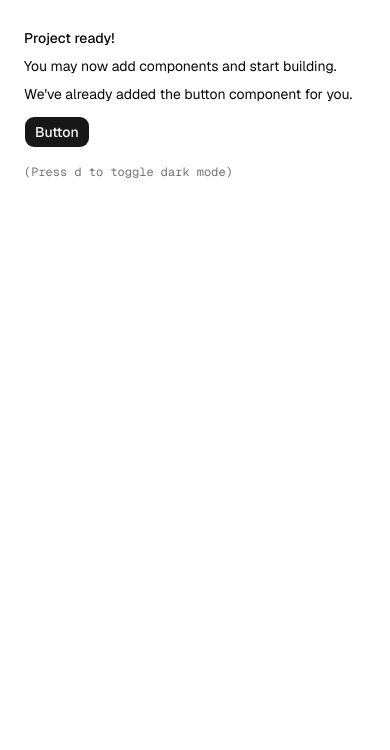
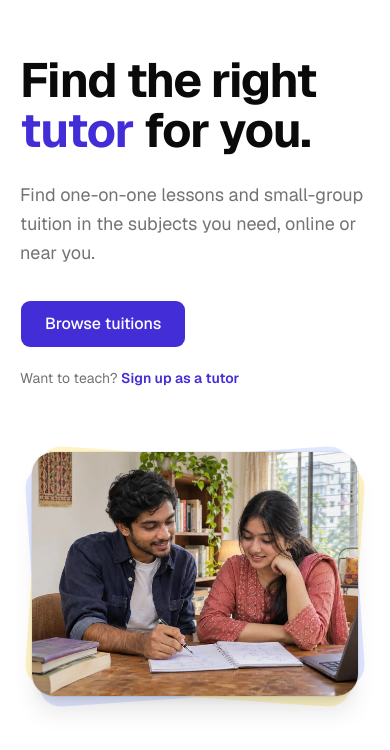
Before and after one commit to mayeendu/tutorlagbe-client, a Next.js app: page / in a window 390 px wide. Shown: the top 750 px of the page. Built offline with nearby package versions, Linux system fonts and the light colour scheme.

Commit message:
Build responsive homepage tutoring hero

```diff
--- a/app/page.tsx
+++ b/app/page.tsx
@@ -1,19 +1,66 @@
+import Image from "next/image"
+import Link from "next/link"
+
 import { Button } from "@/components/ui/button"
 
 export default function Page() {
   return (
-    <div className="flex min-h-svh p-6">
-      <div className="flex max-w-md min-w-0 flex-col gap-4 text-sm leading-loose">
-        <div>
-          <h1 className="font-medium">Project ready!</h1>
-          <p>You may now add components and start building.</p>
-          <p>We&apos;ve already added the button component for you.</p>
-          <Button className="mt-2">Button</Button>
+    <main>
+      <section aria-labelledby="home-hero-title" className="overflow-hidden">
+        <div className="mx-auto grid max-w-360 items-center gap-12 px-5 py-14 sm:px-8 sm:py-20 lg:grid-cols-2 lg:gap-14 lg:px-12 lg:py-24 xl:px-16">
+          <div>
+            <h1
+              id="home-hero-title"
+              className="text-5xl leading-[1.04] font-bold tracking-tight text-balance sm:text-6xl xl:text-7xl"
+            >
+              Find the right{" "}
+              <span className="text-indigo-700 dark:text-indigo-300">tutor</span>{" "}
+              for you.
+            </h1>
+            <p className="mt-6 max-w-md text-lg leading-relaxed text-muted-foreground sm:text-xl">
+              Find one-on-one lessons and small-group tuition in the subjects
+              you need, online or near you.
+            </p>
+            <Button
+              nativeButton={false}
+              render={<Link href="/tuitions" />}
+              className="mt-8 h-12 bg-indigo-700 px-6 text-base text-white hover:bg-indigo-800"
+            >
+              Browse tuitions
+            </Button>
+            <p className="mt-5 text-sm text-muted-foreground sm:text-base">
+              Want to teach?{" "}
+              <Link
+                href="/sign-up"
+                className="rounded-sm font-semibold text-indigo-700 underline-offset-4 hover:underline focus-visible:outline-2 focus-visible:outline-ring dark:text-indigo-300"
+              >
+                Sign up as a tutor
+              </Link>
+            </p>
+          </div>
+
+          <div className="relative mx-auto w-full max-w-140 px-3 pt-4 pb-5 sm:px-7 sm:pt-5 sm:pb-7">
+            <div
+              aria-hidden="true"
+              className="absolute inset-x-3 inset-y-5 -rotate-4 rounded-3xl bg-indigo-100 sm:inset-x-5 dark:bg-indigo-950"
+            />
+            <div
+              aria-hidden="true"
+              className="absolute inset-x-3 inset-y-5 rotate-4 rounded-3xl bg-amber-100 sm:inset-x-5 dark:bg-amber-950"
+            />
+            <div className="relative aspect-4/3 overflow-hidden rounded-3xl bg-muted shadow-xl ring-1 ring-black/5 dark:ring-white/10">
+              <Image
+                src="/tutoring-hero.webp"
+                alt="A tutor and student working through a problem together at a study table"
+                fill
+                preload
+                sizes="(min-width: 1200px) 504px, (min-width: 1024px) 43vw, (min-width: 640px) 504px, 90vw"
+                className="object-cover"
+              />
+            </div>
+          </div>
         </div>
-        <div className="font-mono text-xs text-muted-foreground">
-          (Press <kbd>d</kbd> to toggle dark mode)
-        </div>
-      </div>
-    </div>
+      </section>
+    </main>
   )
 }
```
Also changed, not shown: public/tutoring-hero.webp (added).
